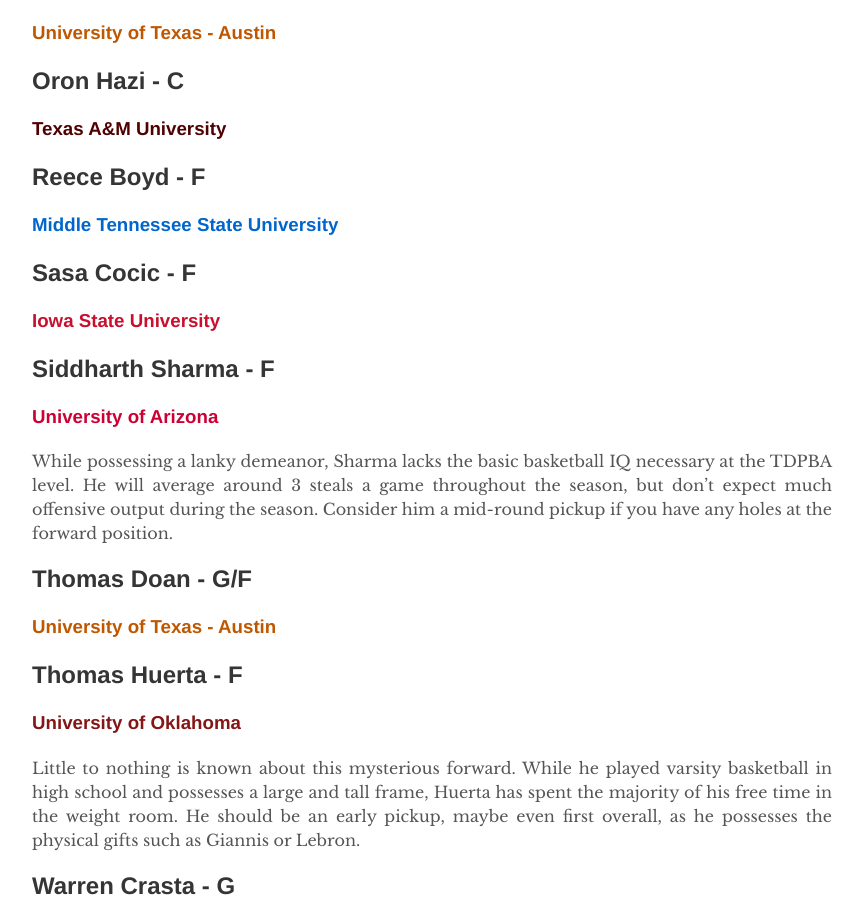
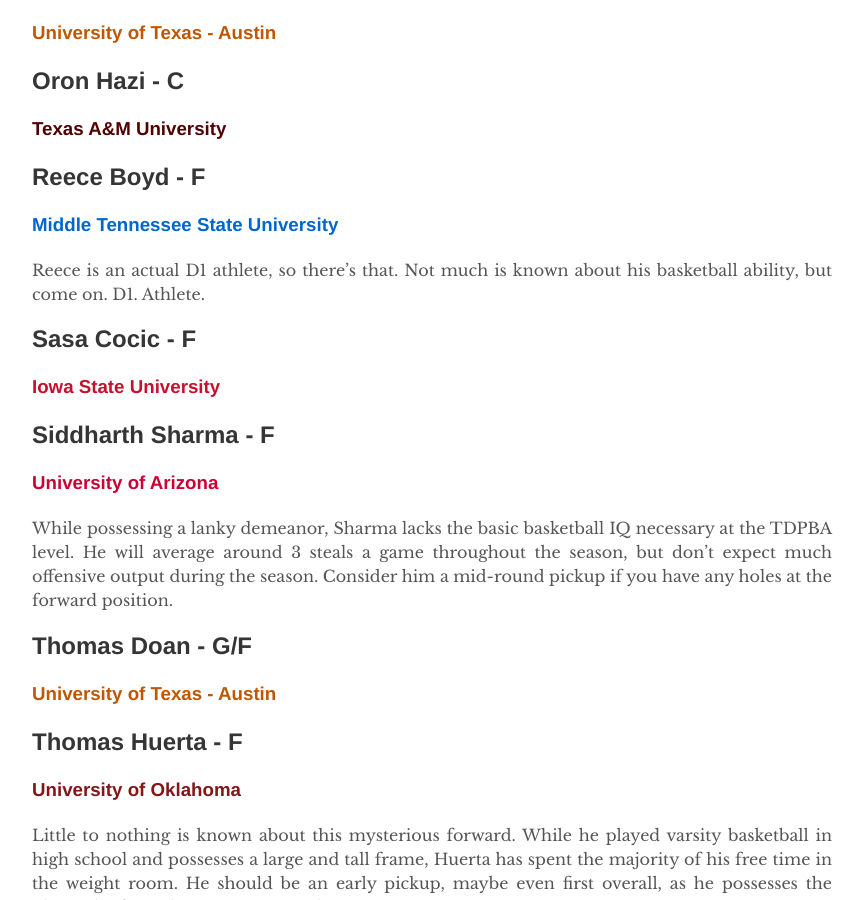
Before and after one commit to nohharri/tdpba, a Jekyll site: the page built from _posts/2018-02-06-expansion-draft.md, in a window 1280 px wide and 900 px high, scrolled down 2476 px. Shown: the whole window, without its empty margins (208-1071 px from the left). Built offline with Jekyll 4.4.1, drawn with Linux system fonts in a browser that asks for light colours.

Commit message:
Update 2018-02-06-expansion-draft.md

```diff
--- a/_posts/2018-02-06-expansion-draft.md
+++ b/_posts/2018-02-06-expansion-draft.md
@@ -68,6 +68,7 @@ Lee has recently purchased his first basketball 28 years into his adult life. Wh
 
 ## Reece Boyd - F
 ### <span style="color: #0066cc">Middle Tennessee State University</span>
+Reece is an actual D1 athlete, so there's that. Not much is known about his basketball ability, but come on. D1. Athlete.
 
 ## Sasa Cocic - F
 ### <span style="color: #C8102E">Iowa State University</span>
```
